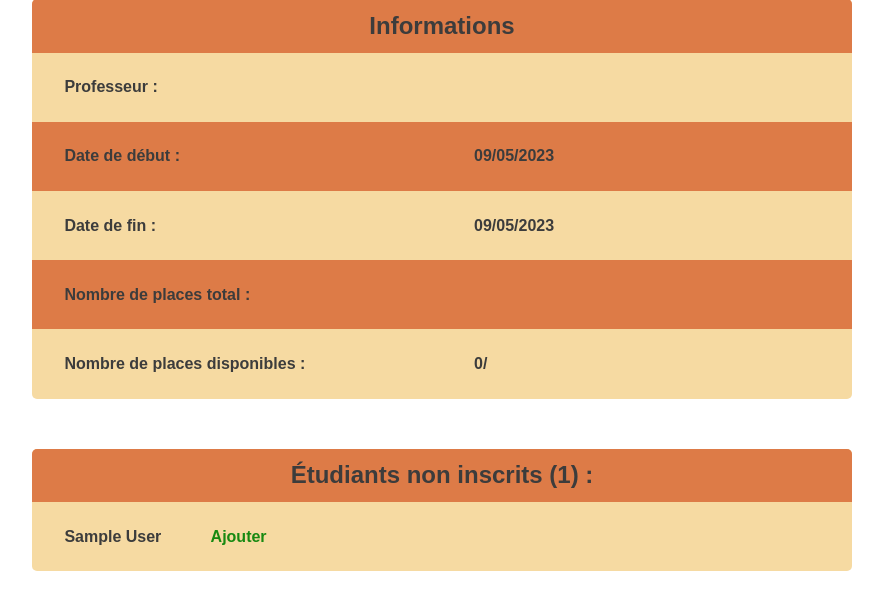
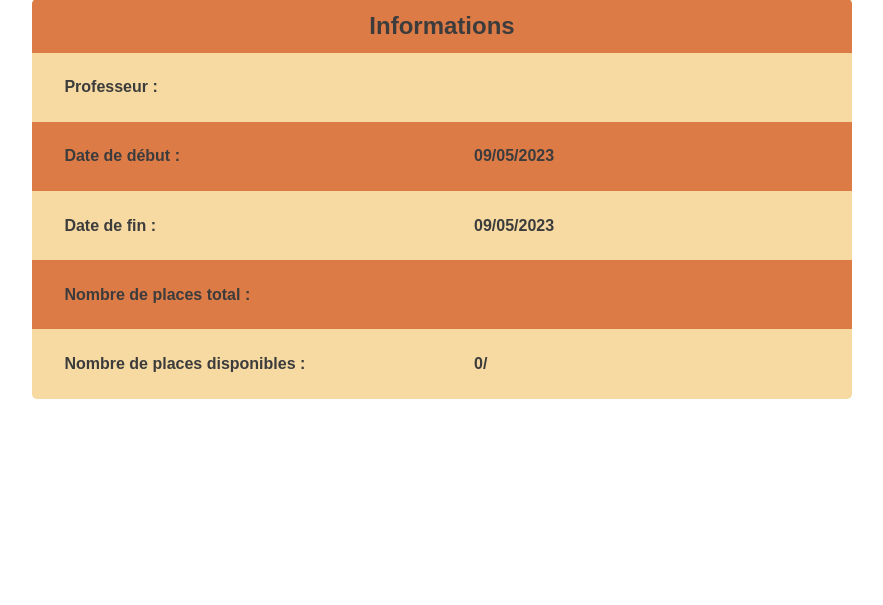
Before and after one commit to Zicka67/Symfony-session, a PHP site: template templates/formation/detailSession.html.twig in a window 1280 px wide. Shown: the part 195-800 px from the top of the page, without its empty margins (198-1081 px from the left). Run offline with PHP 8.4, Linux system fonts and the light colour scheme; the template is opened without the code that fills it: most values are stand-ins (such as "Sample title", 1, 10 or a date in 2020); some libraries are stand-ins or nearby versions.

Commit message:
Ajout de filtre admin

```diff
--- a/public/css/style.css
+++ b/public/css/style.css
@@ -65,12 +65,20 @@ span {
       color: var(--color-green);
   }
 
+  .backgreen {
+    background-color: var(--color-green);
+  }
+
   .green:visited {
     color: var(--color-green);
 }
 
   .red {
     color: var(--color-red);
+  }
+
+  .backred {
+    background-color: var(--color-red);
   }
 
   .red:visited {
--- a/src/Entity/User.php
+++ b/src/Entity/User.php
@@ -129,4 +129,5 @@ class User implements UserInterface, PasswordAuthenticatedUserInterface
 
         return $this;
     }
+
 }
--- a/templates/formation/detailSession.html.twig
+++ b/templates/formation/detailSession.html.twig
@@ -42,6 +42,7 @@
   </div>
 
   {# tableau student #}
+
   {% if session.students is not empty %}
     <div class="basic-tab">
 
@@ -56,8 +57,14 @@
           {# On parcours la collections de stagiaire(students) de session avec une condition pour vérifier si ell eest vide #}
           {% for student in session.students %}
             <tr>
+              {% if 'ROLE_ADMIN' in app.user.roles %}
               <td><a class="reset" href="{{ path('app_showDetailsStudent', {'id': student.id}) }}">{{ student.firstName }} {{ student.lastName }}</a></td>
               <td><a class="reset red" href="{{ path('app_removeStudentFromSession', {'sessionId': session.id, 'studentId': student.id}) }}" >Supprimer</a></td>
+              {% else %}
+              <td><p class="reset" href="{{ path('app_showDetailsStudent', {'id': student.id}) }}">{{ student.firstName }} {{ student.lastName }}</p></td>
+              <td><p class="reset red" href="{{ path('app_removeStudentFromSession', {'sessionId': session.id, 'studentId': student.id}) }}" ></p></td>
+
+              {% endif %}
             </tr>
           {% endfor %}
         </tbody>
@@ -67,6 +74,7 @@
     </div>
   {% endif %}
 
+  {% if 'ROLE_ADMIN' in app.user.roles %}
   {% if studentsNotInSession is defined and studentsNotInSession is not empty %}
   <div class="basic-tab">
     <table class="tabDetailSession">
@@ -87,6 +95,7 @@
   {% else %}
     <p>Aucun étudiant libre.</p>
   {% endif %}
+  {% endif %}
 
 </div>
 
--- a/templates/formation/index.html.twig
+++ b/templates/formation/index.html.twig
@@ -7,7 +7,7 @@
 
         <table>
           <thead>
-            {% if is_granted('[ROLE_USER]') %}
+            {% if 'ROLE_ADMIN' in app.user.roles %}
             <td class="backgreen"><a href="{{ path('app_formationCreate') }}">Ajouter une formation</a></td>
             {% endif %}
             {# <td class="backred"><a href="{{ path('app_formationCreate') }}">Supprimer une formation</a></td> #}
@@ -21,7 +21,7 @@
               <tr>
                 <td class="firstTd">{{ formation.titleFormation }}</td>
                 <td><a href="{{ path('formation_sessions', {'id': formation.id}) }}">Voir les sessions</a>
-                {% if is_granted('[ROLE_USER]') %}
+                  {% if 'ROLE_ADMIN' in app.user.roles %}
                 <a class="red" href="{{ path('app_formationDelete', {'id': formation.id})   }}">Supprimer</a></td>
                 {% endif %}
               </tr>
--- a/templates/formation/sessions.html.twig
+++ b/templates/formation/sessions.html.twig
@@ -7,7 +7,7 @@
   <div class="basic-tab">
     <table>
       <thead>
-        {% if is_granted('[ROLE_USER]') %}
+        {% if 'ROLE_ADMIN' in app.user.roles %}
         <td class="backgreen"><a href="{{ path('app_sessionCreate') }}">Ajouter une session</a></td>
         {% endif %}
         <tr>
@@ -20,7 +20,7 @@
           <tr>
             <td class="firstTd">{{ session.titlesection }}</td>
             <td><a href="{{ path('app_showDetailsSession', {'id': session.id}) }}">Voir les détails</a>
-            {% if is_granted('[ROLE_USER]') %}
+              {% if 'ROLE_ADMIN' in app.user.roles %}
             <a class="red" href="{{ path('app_sessionDelete', {'id': session.id}) }}">Supprimer</a></td>
             {% endif %}
           </tr>
```
